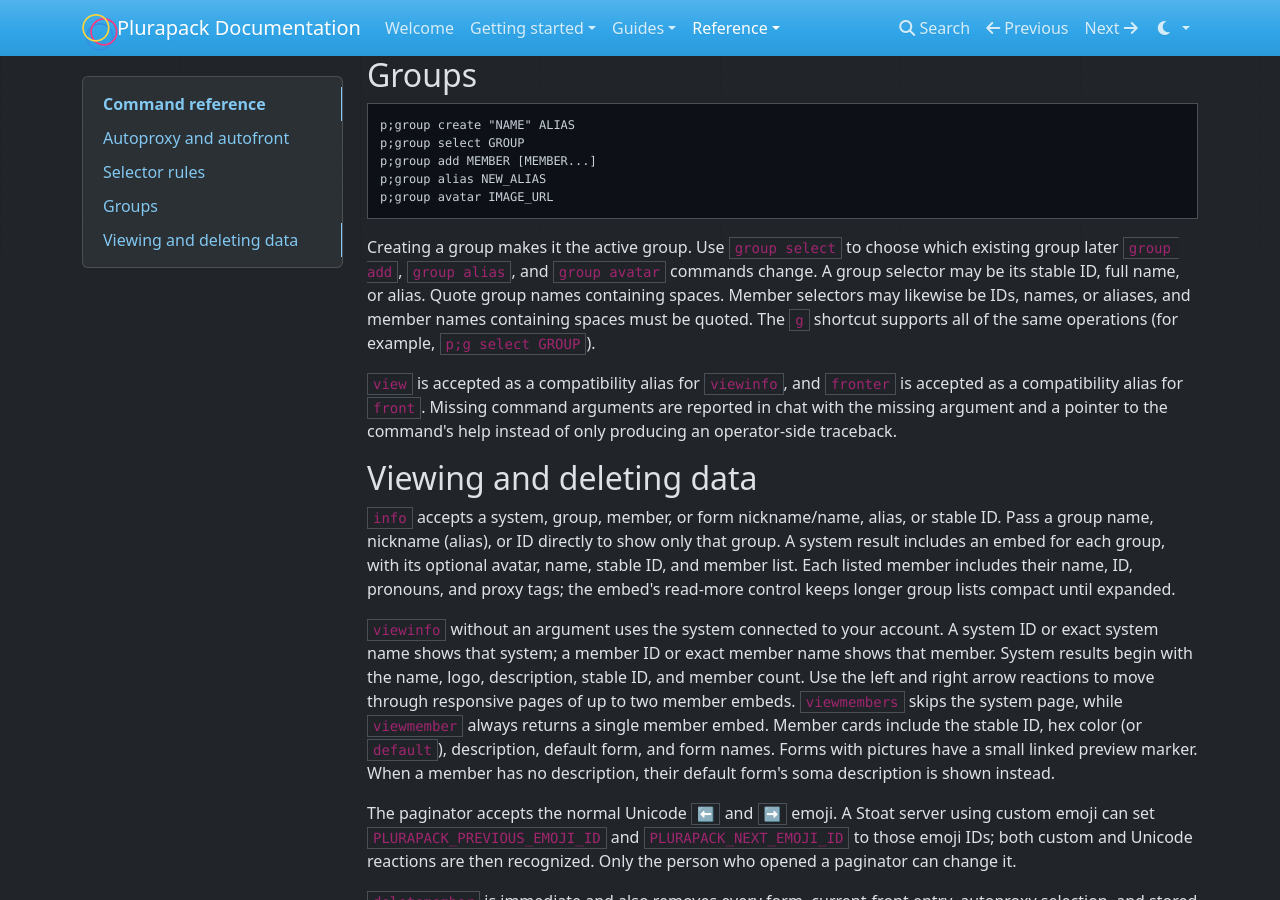
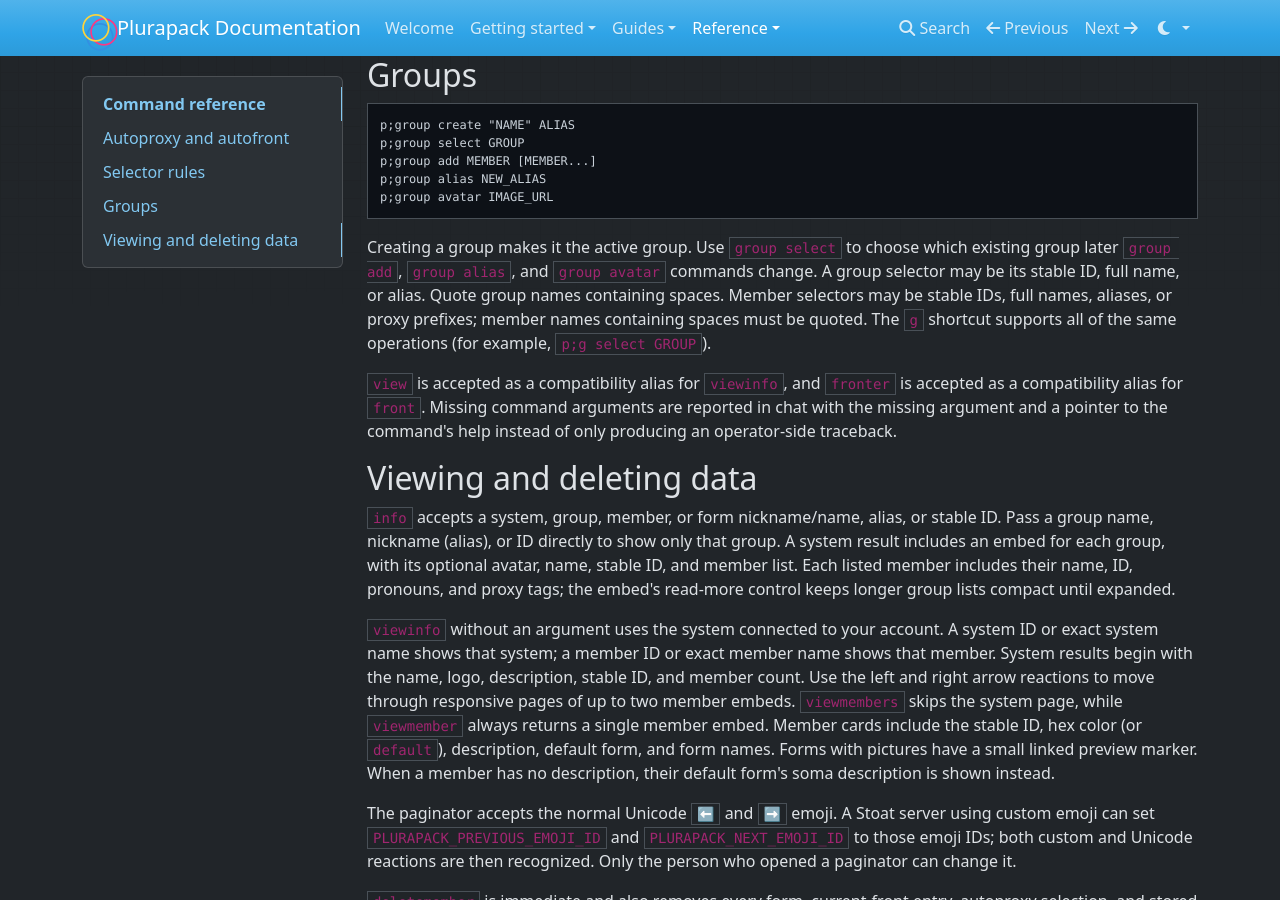
Before and after one commit to Techy-Nature/Plurapack, an MkDocs documentation site: the page built from documentation/docs/reference/commands.md, in a window 1280 px wide and 900 px high, scrolled down 2593 px. Built offline with MkDocs 1.6.1, drawn with Linux system fonts in a browser that asks for light colours; nearby versions of some CDN libraries.

```diff
--- a/documentation/docs/reference/commands.md
+++ b/documentation/docs/reference/commands.md
@@ -73,9 +73,10 @@
 Creating a group makes it the active group. Use `group select` to choose which
 existing group later `group add`, `group alias`, and `group avatar` commands
 change. A group selector may be its stable ID, full name, or alias. Quote group
-names containing spaces. Member selectors may likewise be IDs, names, or
-aliases, and member names containing spaces must be quoted. The `g` shortcut
-supports all of the same operations (for example, `p;g select GROUP`).
+names containing spaces. Member selectors may be stable IDs, full names,
+aliases, or proxy prefixes; member names containing spaces must be quoted. The
+`g` shortcut supports all of the same operations (for example,
+`p;g select GROUP`).
 
 `view` is accepted as a compatibility alias for `viewinfo`, and `fronter` is
 accepted as a compatibility alias for `front`. Missing command arguments are
```
Also changed, not shown: 2 other files.
